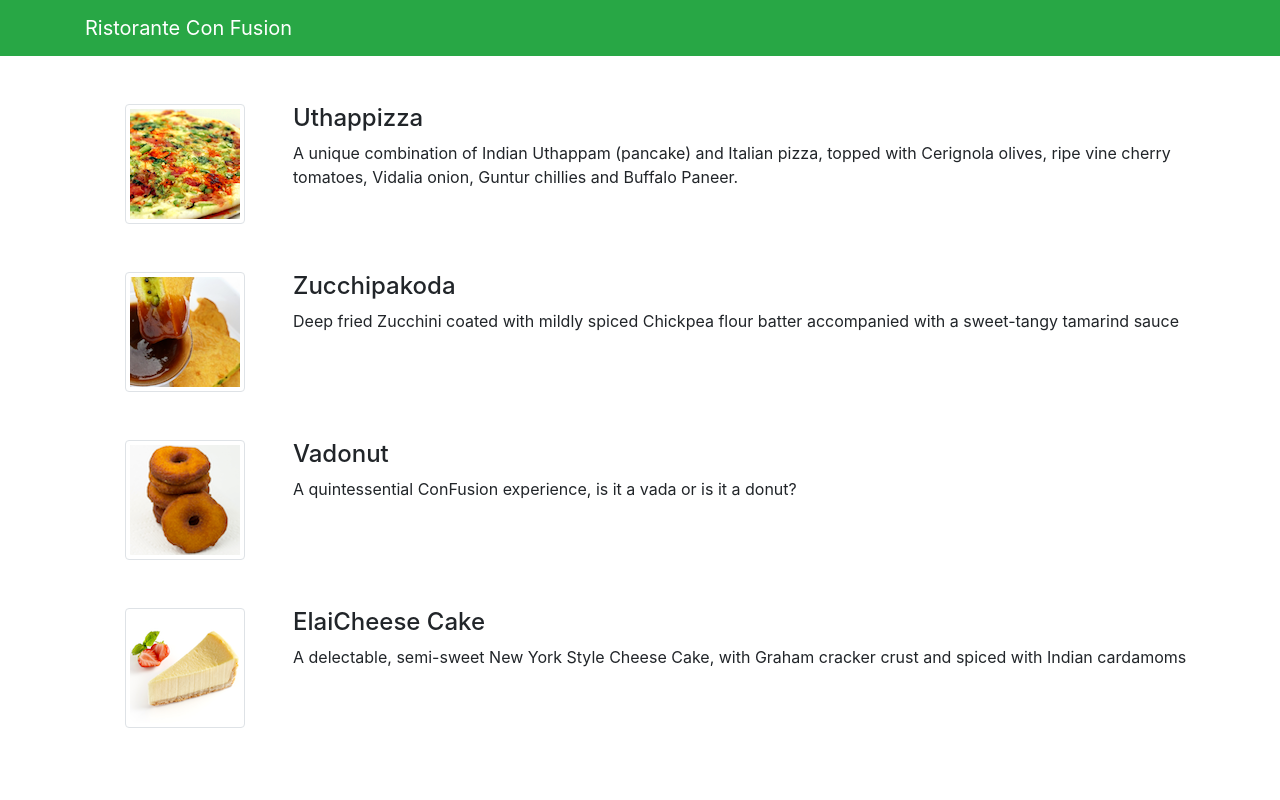
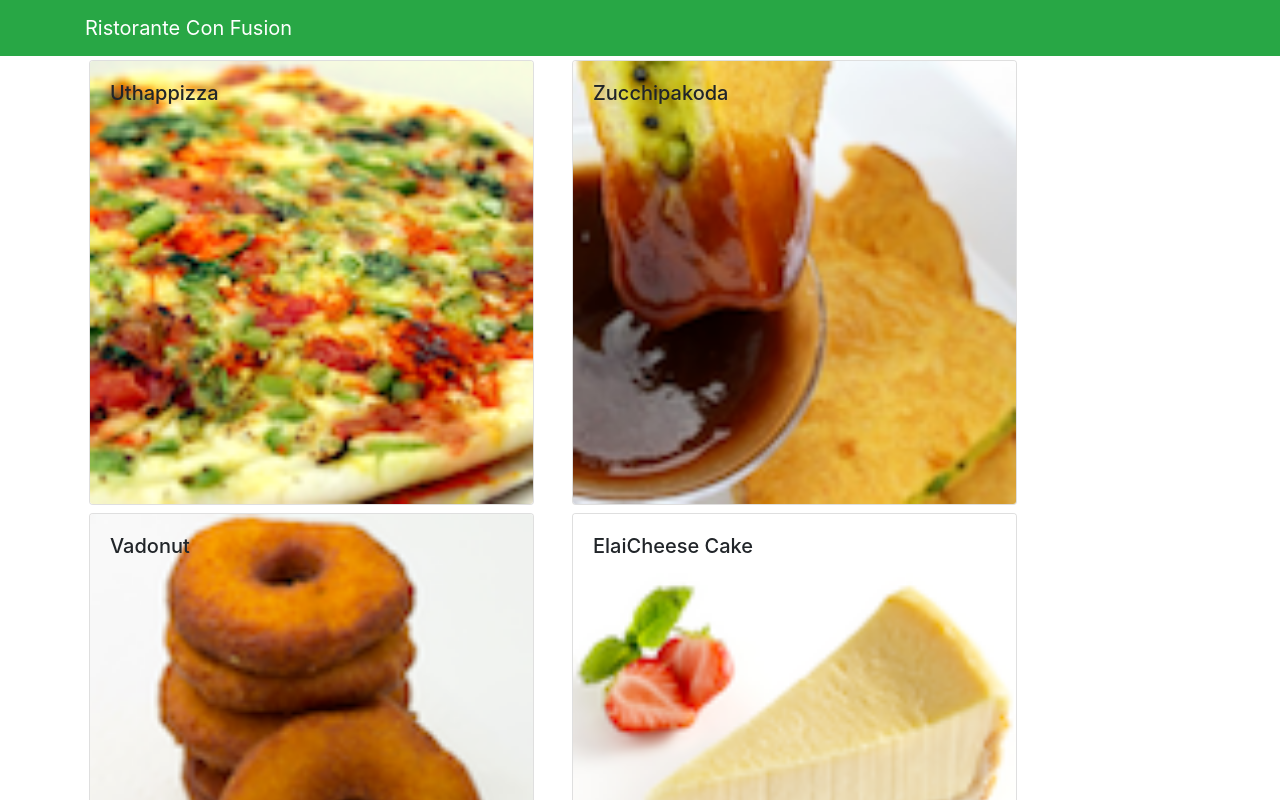
Before and after one commit to tahasohail2/Coursera-React, a React (Create React App) app: page / in a window 1280 px wide. Shown: the top 800 px of the page. Built offline with nearby package versions, Linux system fonts and the light colour scheme.

Commit message:
Component part 2

```diff
--- a/src/App.js
+++ b/src/App.js
@@ -1,10 +1,18 @@
-import React from "react";
+import React, { Component } from "react";
 import { Navbar, NavbarBrand } from "reactstrap";
 import Menu from "./Components/MenuComponent";
+import { DISHES } from "./shared/dishes";
 import logo from "./logo.svg";
 import "./App.css";
 
-function App() {
+class App extends Component {
+  constructor(props) {
+    super(props);
+    this.state = {
+      dishes: DISHES,
+    };
+  }
+  render() {
     return (
       <div>
         <Navbar dark color="success">
@@ -12,9 +20,10 @@
             <NavbarBrand href="/">Ristorante Con Fusion</NavbarBrand>
           </div>
         </Navbar>
-      <Menu />
+        <Menu dishes={this.state.dishes} />
       </div>
     );
   }
+}
 
 export default App;
--- a/src/Components/MenuComponent.js
+++ b/src/Components/MenuComponent.js
@@ -1,81 +1,58 @@
 import React, { Component } from "react";
-import { Media } from "reactstrap";
+import {
+  Card,
+  CardImg,
+  CardImgOverlay,
+  CardText,
+  CardBody,
+  CardTitle,
+} from "reactstrap";
 
 class Menu extends Component {
   constructor(props) {
     super(props);
 
     this.state = {
-      dishes: [
-        {
-          id: 0,
-          name: "Uthappizza",
-          image: "assets/images/uthappizza.png",
-          category: "mains",
-          label: "Hot",
-          price: "4.99",
-          description:
-            "A unique combination of Indian Uthappam (pancake) and Italian pizza, topped with Cerignola olives, ripe vine cherry tomatoes, Vidalia onion, Guntur chillies and Buffalo Paneer.",
-        },
-        {
-          id: 1,
-          name: "Zucchipakoda",
-          image: "assets/images/zucchipakoda.png",
-          category: "appetizer",
-          label: "",
-          price: "1.99",
-          description:
-            "Deep fried Zucchini coated with mildly spiced Chickpea flour batter accompanied with a sweet-tangy tamarind sauce",
-        },
-        {
-          id: 2,
-          name: "Vadonut",
-          image: "assets/images/vadonut.png",
-          category: "appetizer",
-          label: "New",
-          price: "1.99",
-          description:
-            "A quintessential ConFusion experience, is it a vada or is it a donut?",
-        },
-        {
-          id: 3,
-          name: "ElaiCheese Cake",
-          image: "assets/images/elaicheesecake.png",
-          category: "dessert",
-          label: "",
-          price: "2.99",
-          description:
-            "A delectable, semi-sweet New York Style Cheese Cake, with Graham cracker crust and spiced with Indian cardamoms",
-        },
-      ],
+      selectedDish: null,
     };
   }
+
+  onDishSelect(dish) {
+    this.setState({ selectedDish: dish });
+  }
+  renderDish(dish) {
+    if (dish != null) {
+      return (
+        <Card>
+          <CardImg width="100%" src={dish.image} alt={dish.name} />
+          <CardBody>
+            <CardTitle>{dish.name}</CardTitle>
+            <CardText>{dish.description}</CardText>
+          </CardBody>
+        </Card>
+      );
+    } else {
+      return <div></div>;
+    }
+  }
   render() {
-    const menu = this.state.dishes.map((dish) => {
+    const menu = this.props.dishes.map((dish) => {
       return (
-        <div key={dish.id} className="col-12 mt-5">
-          <Media tag="li">
-            <Media left middle>
-              <Media
-                object
-                className="img-thumbnail"
-                src={dish.image}
-                alt={dish.name}
-              />
-            </Media>
-            <Media body className="ml-5">
-              <Media heading>{dish.name}</Media>
-              <p>{dish.description}</p>
-            </Media>
-          </Media>
+        <div key={dish.id} className="col-12 col-md-5 m-1">
+          <Card onClick={() => this.onDishSelect(dish)}>
+            <CardImg width="100%" src={dish.image} alt={dish.name} />
+
+            <CardImgOverlay>
+              <CardTitle>{dish.name}</CardTitle>
+            </CardImgOverlay>
+          </Card>
         </div>
       );
     });
     return (
       <div className="container">
-        <div className="row">
-          <Media list>{menu}</Media>
-        </div>
+        <div className="row">{menu}</div>
+        <div className="row">{this.renderDish(this.state.selectedDish)}</div>
       </div>
     );
   }
--- /dev/null
+++ b/src/shared/dishes.js
@@ -0,0 +1,194 @@
+export const DISHES = [
+  {
+    id: 0,
+    name: "Uthappizza",
+    image: "assets/images/uthappizza.png",
+    category: "mains",
+    label: "Hot",
+    price: "4.99",
+    description:
+      "A unique combination of Indian Uthappam (pancake) and Italian pizza, topped with Cerignola olives, ripe vine cherry tomatoes, Vidalia onion, Guntur chillies and Buffalo Paneer.",
+    comments: [
+      {
+        id: 0,
+        rating: 5,
+        comment: "Imagine all the eatables, living in conFusion!",
+        author: "John Lemon",
+        date: "2012-10-16T17:57:28.556094Z",
+      },
+      {
+        id: 1,
+        rating: 4,
+        comment:
+          "Sends anyone to heaven, I wish I could get my mother-in-law to eat it!",
+        author: "Paul McVites",
+        date: "2014-09-05T17:57:28.556094Z",
+      },
+      {
+        id: 2,
+        rating: 3,
+        comment: "Eat it, just eat it!",
+        author: "Michael Jaikishan",
+        date: "2015-02-13T17:57:28.556094Z",
+      },
+      {
+        id: 3,
+        rating: 4,
+        comment: "Ultimate, Reaching for the stars!",
+        author: "Ringo Starry",
+        date: "2013-12-02T17:57:28.556094Z",
+      },
+      {
+        id: 4,
+        rating: 2,
+        comment: "It's your birthday, we're gonna party!",
+        author: "25 Cent",
+        date: "2011-12-02T17:57:28.556094Z",
+      },
+    ],
+  },
+  {
+    id: 1,
+    name: "Zucchipakoda",
+    image: "assets/images/zucchipakoda.png",
+    category: "appetizer",
+    label: "",
+    price: "1.99",
+    description:
+      "Deep fried Zucchini coated with mildly spiced Chickpea flour batter accompanied with a sweet-tangy tamarind sauce",
+    comments: [
+      {
+        id: 0,
+        rating: 5,
+        comment: "Imagine all the eatables, living in conFusion!",
+        author: "John Lemon",
+        date: "2012-10-16T17:57:28.556094Z",
+      },
+      {
+        id: 1,
+        rating: 4,
+        comment:
+          "Sends anyone to heaven, I wish I could get my mother-in-law to eat it!",
+        author: "Paul McVites",
+        date: "2014-09-05T17:57:28.556094Z",
+      },
+      {
+        id: 2,
+        rating: 3,
+        comment: "Eat it, just eat it!",
+        author: "Michael Jaikishan",
+        date: "2015-02-13T17:57:28.556094Z",
+      },
+      {
+        id: 3,
+        rating: 4,
+        comment: "Ultimate, Reaching for the stars!",
+        author: "Ringo Starry",
+        date: "2013-12-02T17:57:28.556094Z",
+      },
+      {
+        id: 4,
+        rating: 2,
+        comment: "It's your birthday, we're gonna party!",
+        author: "25 Cent",
+        date: "2011-12-02T17:57:28.556094Z",
+      },
+    ],
+  },
+  {
+    id: 2,
+    name: "Vadonut",
+    image: "assets/images/vadonut.png",
+    category: "appetizer",
+    label: "New",
+    price: "1.99",
+    description:
+      "A quintessential ConFusion experience, is it a vada or is it a donut?",
+    comments: [
+      {
+        id: 0,
+        rating: 5,
+        comment: "Imagine all the eatables, living in conFusion!",
+        author: "John Lemon",
+        date: "2012-10-16T17:57:28.556094Z",
+      },
+      {
+        id: 1,
+        rating: 4,
+        comment:
+          "Sends anyone to heaven, I wish I could get my mother-in-law to eat it!",
+        author: "Paul McVites",
+        date: "2014-09-05T17:57:28.556094Z",
+      },
+      {
+        id: 2,
+        rating: 3,
+        comment: "Eat it, just eat it!",
+        author: "Michael Jaikishan",
+        date: "2015-02-13T17:57:28.556094Z",
+      },
+      {
+        id: 3,
+        rating: 4,
+        comment: "Ultimate, Reaching for the stars!",
+        author: "Ringo Starry",
+        date: "2013-12-02T17:57:28.556094Z",
+      },
+      {
+        id: 4,
+        rating: 2,
+        comment: "It's your birthday, we're gonna party!",
+        author: "25 Cent",
+        date: "2011-12-02T17:57:28.556094Z",
+      },
+    ],
+  },
+  {
+    id: 3,
+    name: "ElaiCheese Cake",
+    image: "assets/images/elaicheesecake.png",
+    category: "dessert",
+    label: "",
+    price: "2.99",
+    description:
+      "A delectable, semi-sweet New York Style Cheese Cake, with Graham cracker crust and spiced with Indian cardamoms",
+    comments: [
+      {
+        id: 0,
+        rating: 5,
+        comment: "Imagine all the eatables, living in conFusion!",
+        author: "John Lemon",
+        date: "2012-10-16T17:57:28.556094Z",
+      },
+      {
+        id: 1,
+        rating: 4,
+        comment:
+          "Sends anyone to heaven, I wish I could get my mother-in-law to eat it!",
+        author: "Paul McVites",
+        date: "2014-09-05T17:57:28.556094Z",
+      },
+      {
+        id: 2,
+        rating: 3,
+        comment: "Eat it, just eat it!",
+        author: "Michael Jaikishan",
+        date: "2015-02-13T17:57:28.556094Z",
+      },
+      {
+        id: 3,
+        rating: 4,
+        comment: "Ultimate, Reaching for the stars!",
+        author: "Ringo Starry",
+        date: "2013-12-02T17:57:28.556094Z",
+      },
+      {
+        id: 4,
+        rating: 2,
+        comment: "It's your birthday, we're gonna party!",
+        author: "25 Cent",
+        date: "2011-12-02T17:57:28.556094Z",
+      },
+    ],
+  },
+];
```
Lines whose indentation alone changed are shown as unchanged.
